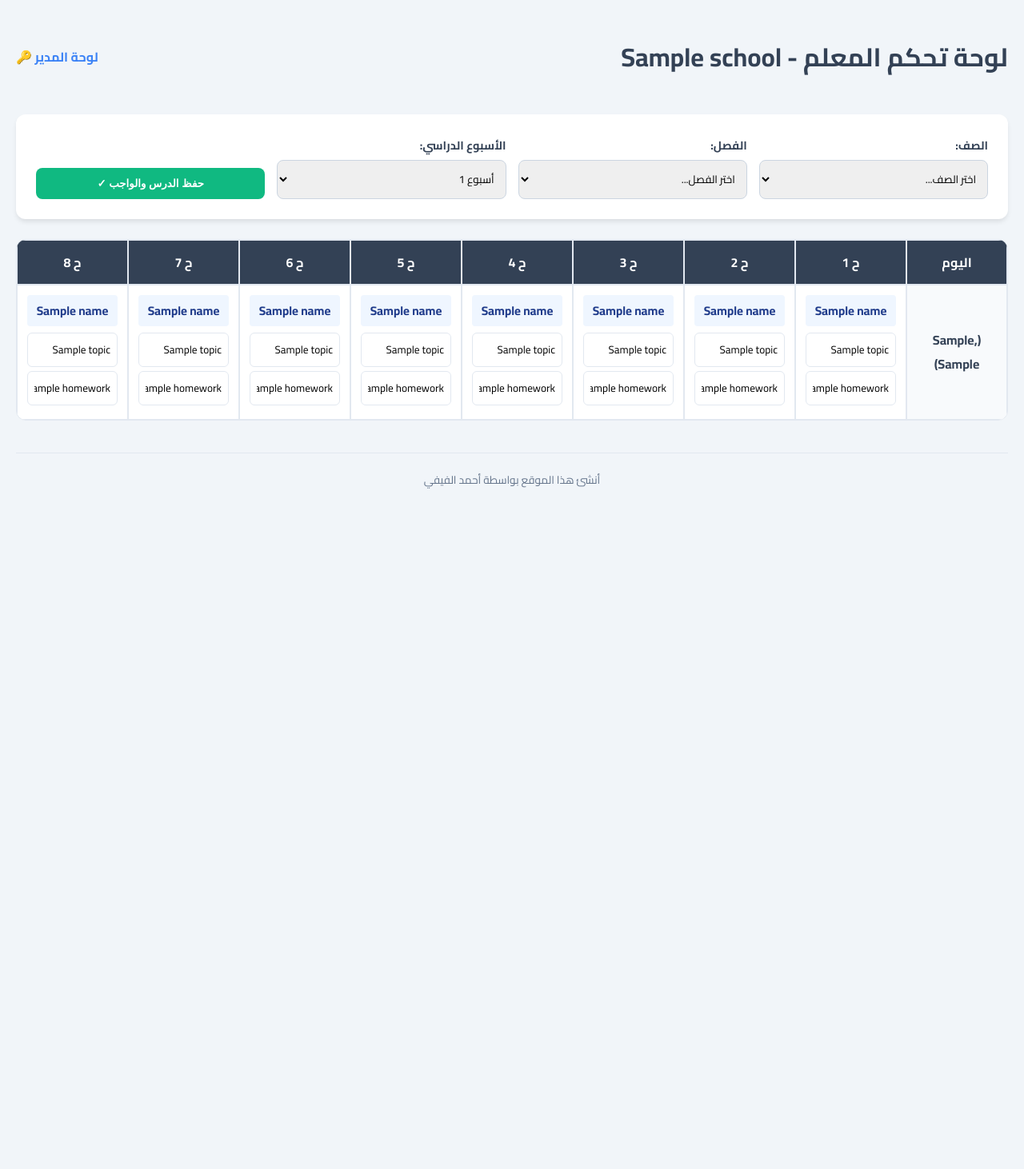
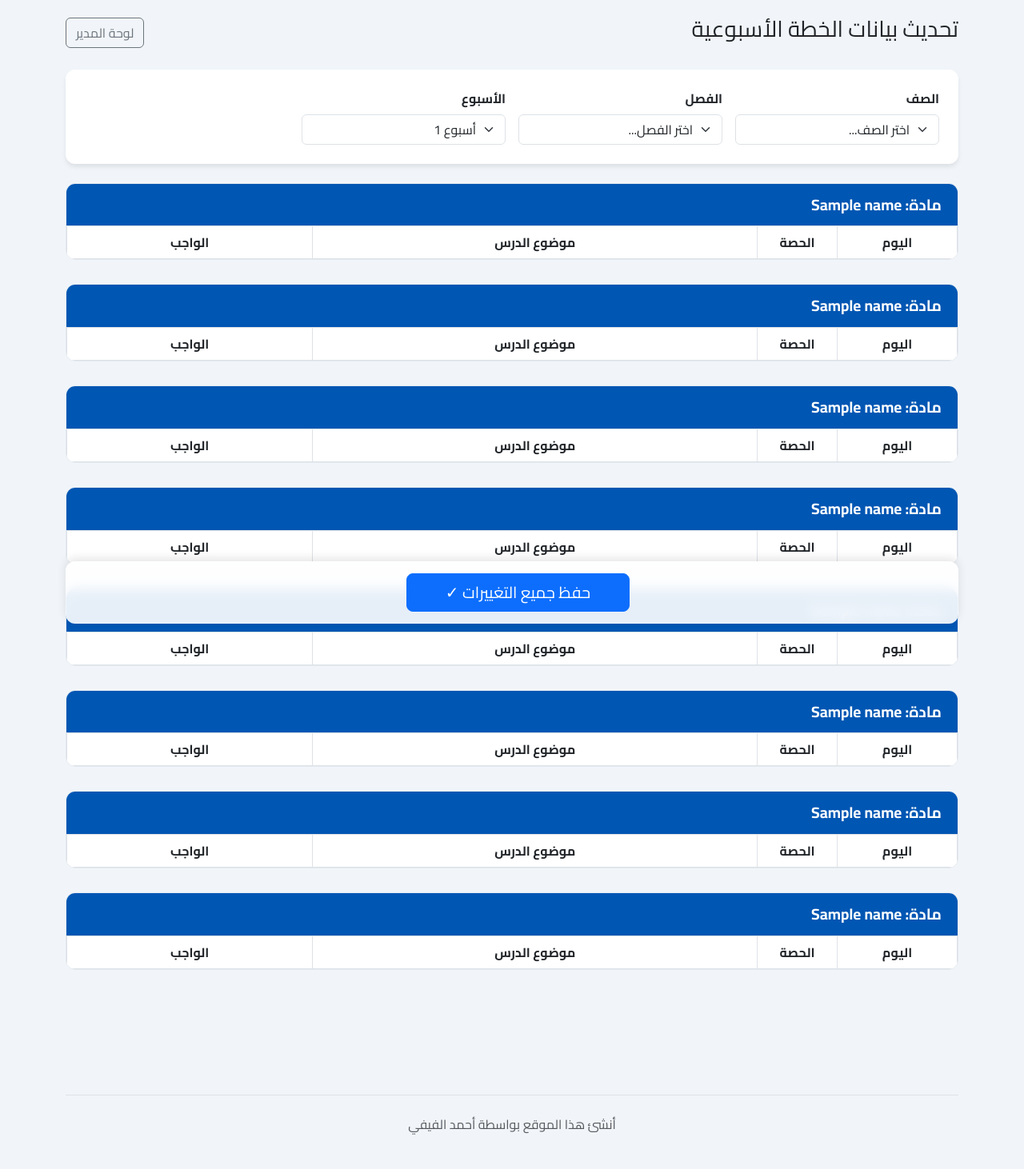
Before and after one commit to ahy564-cyber/Managing-the-weekly-plan, a Flask app: template templates/teacher.html in a window 1280 px wide. Shown: the whole page at 80% size. Before the commit the page ends 611 px from the top, so only its background shows below. Run offline with Flask 3, Linux system fonts and the light colour scheme; tables that the repository leaves empty hold one stand-in row (values such as "Sample post"); the template is opened without the code that fills it: values that come from a table or form of the project are taken from there, most other values are stand-ins (such as "Sample title", 1, 10 or a date in 2020); lists and menus that the app fills with data are empty.

Commit message:
Update admin and teacher views to match template and improve stability
Reverts multi-school logic to single-school for stability, updates admin settings for principal name and week dates, and refactors teacher and admin views to a subject-based table structure. Fixes programming errors and value errors by ensuring proper data handling and database schema synchronization.

Replit-Commit-Author: Agent
Replit-Commit-Session-Id: 76607616-290e-466f-968d-0bc928a374c2
Replit-Commit-Checkpoint-Type: intermediate_checkpoint
Replit-Commit-Event-Id: a5b8d510-0603-4450-84ae-ec0eb51ba9a0
Replit-Commit-Screenshot-Url: https://storage.googleapis.com/screenshot-production-us-central1/07a50d2c-fc51-4352-95cc-4821653c27e5/76607616-290e-466f-968d-0bc928a374c2/WymKtqA
Replit-Helium-Checkpoint-Created: true

```diff
--- a/main.py
+++ b/main.py
@@ -37,9 +37,7 @@ if not os.path.exists(UPLOAD_FOLDER):
 DAYS_AR = {'Sunday': 'الأحد', 'Monday': 'الاثنين', 'Tuesday': 'الثلاثاء', 'Wednesday': 'الأربعاء', 'Thursday': 'الخميس'}
 DAYS_ORDER = ['Sunday', 'Monday', 'Tuesday', 'Wednesday', 'Thursday']
 
-# Database Models (Reverting to Single-School logic)
-# We keep the columns in DB but ignore school_id in logic for stability
-
+# Database Models (Single-School state)
 class Grade(db.Model):
     id = db.Column(db.Integer, primary_key=True)
     name = db.Column(db.String(100), nullable=False)
@@ -106,7 +104,6 @@ def login():
     if request.method == 'POST':
         user = request.form.get('username')
         password = request.form.get('password')
-        # Hardcoded admin check for single-school stability for now
         if user == 'admin' and password == 'admin123':
             session.clear()
             session['user_role'] = 'admin'
@@ -167,7 +164,8 @@ def admin():
                     db.session.commit()
                     flash('تم حفظ الجدول الأساسي بنجاح')
         elif action == 'update_settings':
-            for key in ['period1_date', 'period2_date', 'final_date', 'current_week', 'school_name']:
+            keys = ['period1_date', 'period2_date', 'final_date', 'current_week', 'school_name', 'principal_name', 'week_start_date', 'week_end_date']
+            for key in keys:
                 val = request.form.get(key)
                 if val is not None:
                     s = Setting.query.filter_by(key=key).first()
@@ -209,15 +207,26 @@ def admin():
                     for day in DAYS_ORDER:
                         for period in range(1, 9):
                             subject_name = request.form.get(f'override_{day}_{period}')
-                            if subject_name is not None:
-                                subject_name = subject_name.strip()
-                                exists = WeeklyData.query.filter_by(class_id=class_id, week_number=week_number, day=day, period=period).first()
-                                if exists:
-                                    exists.subject_name = subject_name
-                                else:
-                                    if subject_name:
-                                        db.session.add(WeeklyData(class_id=class_id, week_number=week_number, day=day, period=period, subject_name=subject_name))
-                    log_activity('admin', f'تحديث التجاوزات الأسبوعية بالكامل (الأسبوع {week_number}, الفصل {cls.name})')
+                            topic = request.form.get(f'topic_{day}_{period}')
+                            homework = request.form.get(f'homework_{day}_{period}')
+
+                            exists = WeeklyData.query.filter_by(class_id=class_id, week_number=week_number, day=day, period=period).first()
+                            if exists:
+                                if subject_name is not None: exists.subject_name = subject_name.strip()
+                                if topic is not None: exists.topic = topic.strip()
+                                if homework is not None: exists.homework = homework.strip()
+                            else:
+                                if (subject_name and subject_name.strip()) or (topic and topic.strip()) or (homework and homework.strip()):
+                                    db.session.add(WeeklyData(
+                                        class_id=class_id,
+                                        week_number=week_number,
+                                        day=day,
+                                        period=period,
+                                        subject_name=subject_name.strip() if subject_name else '',
+                                        topic=topic.strip() if topic else '',
+                                        homework=homework.strip() if homework else ''
+                                    ))
+                    log_activity('admin', f'تحديث البيانات الأسبوعية بالكامل (الأسبوع {week_number}, الفصل {cls.name})')
                     db.session.commit()
                     flash('تم حفظ التعديلات الأسبوعية بالكامل بنجاح')
         db.session.commit()
@@ -350,7 +359,23 @@ def student(grade_id, class_id):
             day_data = schedule[w.day][w.period]
             day_data.update({'topic': w.topic, 'homework': w.homework})
             if w.subject_name: day_data['subject_name'] = w.subject_name
-    return render_template('student.html', schedule=schedule, days_ar=DAYS_AR, days_order=DAYS_ORDER, settings=settings_dict,
+
+    # Group by subject for the new UI
+    subject_groups = {}
+    for day in DAYS_ORDER:
+        for p in range(1, 9):
+            data = schedule[day][p]
+            s_name = data['subject_name'] or 'بدون عنوان'
+            if s_name not in subject_groups:
+                subject_groups[s_name] = []
+            subject_groups[s_name].append({
+                'day': day,
+                'period': p,
+                'topic': data['topic'],
+                'homework': data['homework']
+            })
+
+    return render_template('student.html', schedule=schedule, subject_groups=subject_groups, days_ar=DAYS_AR, days_order=DAYS_ORDER, settings=settings_dict,
                          week=week, grade_name=grade.name if grade else '', class_name=cls.name if cls else '')
 
 @app.route('/')
@@ -359,7 +384,6 @@ def index():
 
 if __name__ == '__main__':
     with app.app_context():
-        # Avoid create_all if it might cause issues, or use it to ensure non-existing columns are fine
         try:
             db.create_all()
             print("Successfully connected to PostgreSQL.")
--- a/templates/teacher.html
+++ b/templates/teacher.html
@@ -2,138 +2,168 @@
 <html lang="ar" dir="rtl">
 <head>
     <meta charset="UTF-8">
-    <title>لوحة المعلم</title>
+    <meta name="viewport" content="width=device-width, initial-scale=1.0">
+    <title>تحديث الخطة - مدارس الثقافة الرقمية</title>
+    <link href="https://cdn.jsdelivr.net/npm/bootstrap@5.3.0/dist/css/bootstrap.min.css" rel="stylesheet">
     <link href="https://fonts.googleapis.com/css2?family=Cairo:wght@400;700&display=swap" rel="stylesheet">
     <style>
-        body { font-family: 'Cairo', sans-serif; margin: 20px; background: #f1f5f9; color: #334155; }
-        .card { background: white; padding: 25px; border-radius: 12px; margin-bottom: 25px; box-shadow: 0 4px 6px -1px rgb(0 0 0 / 0.1); }
-        .controls { display: grid; grid-template-columns: repeat(auto-fit, minmax(150px, 1fr)); gap: 15px; align-items: flex-end; }
-        label { display: block; margin-bottom: 5px; font-weight: 600; font-size: 0.9em; }
-        select { padding: 10px; border-radius: 8px; border: 1.5px solid #cbd5e1; width: 100%; font-family: inherit; }
-        table { width: 100%; border-collapse: separate; border-spacing: 0; background: white; border-radius: 12px; overflow: hidden; border: 1px solid #e2e8f0; }
-        th, td { border: 1px solid #e2e8f0; padding: 12px; text-align: center; }
-        th { background: #334155; color: white; font-weight: 700; }
-        input { width: 100%; border: 1px solid #e2e8f0; padding: 8px; border-radius: 6px; box-sizing: border-box; font-family: inherit; margin-bottom: 5px; }
-        input:focus { border-color: #3b82f6; outline: none; }
-        .fixed-sub { font-weight: 700; color: #1e3a8a; background: #eff6ff; padding: 5px; border-radius: 4px; display: block; margin-bottom: 8px; font-size: 0.95em; }
-        .save-btn { background: #10b981; color: white; border: none; padding: 12px 30px; border-radius: 8px; cursor: pointer; font-weight: 700; transition: all 0.2s; }
-        .save-btn:hover { background: #059669; transform: translateY(-1px); }
-        .header { display: flex; justify-content: space-between; align-items: center; margin-bottom: 20px; }
-        .admin-link { color: #3b82f6; text-decoration: none; font-weight: 600; }
+        body { font-family: 'Cairo', sans-serif; background-color: #f1f5f9; padding: 20px; }
+        .card { border-radius: 12px; border: none; box-shadow: 0 4px 6px -1px rgba(0,0,0,0.1); margin-bottom: 25px; }
+        .header { display: flex; justify-content: space-between; align-items: center; margin-bottom: 25px; }
+        .subject-block { background: white; border-radius: 12px; margin-bottom: 30px; border: 1px solid #e2e8f0; overflow: hidden; }
+        .subject-title { background: #0056b3; color: white; padding: 12px 20px; font-weight: bold; font-size: 1.2rem; }
+        .table { margin-bottom: 0; }
+        th { background: #f8fafc; text-align: center; }
+        td { vertical-align: middle; }
+        .day-label { font-weight: bold; background: #f8fafc; width: 120px; text-align: center; }
+        .input-group-text { background: #f8fafc; font-weight: bold; font-size: 0.85rem; }
+        .save-bar { position: sticky; bottom: 20px; background: rgba(255,255,255,0.9); backdrop-filter: blur(8px); padding: 15px; border-radius: 12px; box-shadow: 0 -4px 12px rgba(0,0,0,0.1); z-index: 1000; display: flex; justify-content: center; gap: 15px; }
+        .locked-row { background-color: #fff1f2 !important; }
+        .locked-text { color: #e11d48; font-size: 0.8rem; font-weight: bold; }
     </style>
 </head>
 <body>
+    <div class="container">
         <div class="header">
-        <h1>لوحة تحكم المعلم - {{ school.name }}</h1>
-        <a href="/{{ school.slug }}/admin" class="admin-link">لوحة المدير 🔑</a>
+            <h1 class="h3">تحديث بيانات الخطة الأسبوعية</h1>
+            <a href="/admin" class="btn btn-outline-secondary">لوحة المدير</a>
         </div>
 
-    <div class="card">
-        <div class="controls">
-            <div>
-                <label>الصف:</label>
-                <select onchange="location.href='/{{ school.slug }}/teacher?grade_id='+this.value">
+        <div class="card p-4 mb-4">
+            <div class="row g-3 align-items-end">
+                <div class="col-md-3">
+                    <label class="form-label fw-bold">الصف</label>
+                    <select class="form-select" onchange="location.href='?grade_id='+this.value">
                         <option value="">اختر الصف...</option>
                         {% for g in grades %}<option value="{{ g.id }}" {% if selected_grade == g.id|string %}selected{% endif %}>{{ g.name }}</option>{% endfor %}
                     </select>
                 </div>
-            <div>
-                <label>الفصل:</label>
-                <select onchange="location.href='/{{ school.slug }}/teacher?grade_id={{ selected_grade }}&class_id='+this.value">
+                <div class="col-md-3">
+                    <label class="form-label fw-bold">الفصل</label>
+                    <select class="form-select" onchange="location.href='?grade_id={{ selected_grade }}&class_id='+this.value">
                         <option value="">اختر الفصل...</option>
                         {% for c in classes %}<option value="{{ c.id }}" {% if selected_class == c.id|string %}selected{% endif %}>{{ c.name }}</option>{% endfor %}
                     </select>
                 </div>
-            <div>
-                <label>الأسبوع الدراسي:</label>
-                <select onchange="location.href='/{{ school.slug }}/teacher?grade_id={{ selected_grade }}&class_id={{ selected_class }}&week='+this.value">
+                <div class="col-md-3">
+                    <label class="form-label fw-bold">الأسبوع</label>
+                    <select class="form-select" onchange="location.href='?grade_id={{ selected_grade }}&class_id={{ selected_class }}&week='+this.value">
                         {% for w in range(1, 20) %}<option value="{{ w }}" {% if selected_week == w|string %}selected{% endif %}>أسبوع {{ w }}</option>{% endfor %}
                     </select>
                 </div>
-            <button class="save-btn" onclick="saveData()">حفظ الدرس والواجب ✓</button>
             </div>
         </div>
 
         {% if selected_class %}
-    <table>
+        <div id="content-area">
+            {% set subject_list = [] %}
+            {% for d in days_order %}
+                {% for p in range(1, 9) %}
+                    {% if schedule[d][p].subject_name and schedule[d][p].subject_name not in subject_list %}
+                        {% set _ = subject_list.append(schedule[d][p].subject_name) %}
+                    {% endif %}
+                {% endfor %}
+            {% endfor %}
+
+            {% for sub in subject_list %}
+            <div class="subject-block">
+                <div class="subject-title">مادة: {{ sub }}</div>
+                <div class="table-responsive">
+                    <table class="table table-bordered">
                         <thead>
                             <tr>
-                <th style="width: 100px;">اليوم</th>
-                {% for p in range(1, 9) %}<th>ح {{ p }}</th>{% endfor %}
+                                <th style="width: 150px;">اليوم</th>
+                                <th style="width: 100px;">الحصة</th>
+                                <th>موضوع الدرس</th>
+                                <th>الواجب</th>
                             </tr>
                         </thead>
                         <tbody>
                             {% for d in days_order %}
                                 {% set is_locked = d in locked_days %}
-            <tr {% if is_locked %}style="background: #fff1f2;"{% endif %}>
-                <td style="background: #f8fafc; font-weight: 700;">
+                                {% for p in range(1, 9) %}
+                                    {% if schedule[d][p].subject_name == sub %}
+                                    <tr class="{% if is_locked %}locked-row{% endif %}" data-day="{{ d }}" data-period="{{ p }}" data-subject="{{ sub }}">
+                                        <td class="day-label">
                                             {{ days_ar[d] }}
-                    {% if is_locked %}
-                    <br><span style="color: #e11d48; font-size: 0.7em;">(مغلق)</span>
+                                            {% if is_locked %}<br><span class="locked-text">(مغلق)</span>{% endif %}
+                                        </td>
+                                        <td class="text-center fw-bold">{{ p }}</td>
+                                        <td>
+                                            <textarea class="form-control topic" rows="2" {% if is_locked %}disabled{% endif %}>{{ schedule[d][p].topic }}</textarea>
+                                        </td>
+                                        <td>
+                                            <textarea class="form-control homework" rows="2" {% if is_locked %}disabled{% endif %}>{{ schedule[d][p].homework }}</textarea>
+                                        </td>
+                                    </tr>
                                     {% endif %}
-                </td>
-                {% for p in range(1, 9) %}
-                <td data-day="{{ d }}" data-period="{{ p }}">
-                    {% if is_locked %}
-                        <span style="color: #94a3b8; font-size: 0.8em;">هذا اليوم مغلق في هذا الأسبوع محدد من قبل الإدارة</span>
-                    {% elif schedule[d][p].subject_name %}
-                        <span class="fixed-sub">{{ schedule[d][p].subject_name }}</span>
-                        <input type="text" class="topic" value="{{ schedule[d][p].topic }}" placeholder="الدرس اليومي...">
-                        <input type="text" class="hw" value="{{ schedule[d][p].homework }}" placeholder="الواجب المنزلي...">
-                    {% else %}
-                        <span style="color: #cbd5e1; font-size: 0.8em;">لا توجد مادة</span>
-                    {% endif %}
-                </td>
                                 {% endfor %}
-            </tr>
                             {% endfor %}
                         </tbody>
                     </table>
+                </div>
+            </div>
+            {% endfor %}
+        </div>
+
+        <div class="save-bar">
+            <button class="btn btn-primary btn-lg px-5" onclick="saveBatch()">حفظ جميع التغييرات ✓</button>
+            <div id="save-status" class="align-self-center fw-bold"></div>
+        </div>
         {% else %}
-    <div style="text-align: center; padding: 50px; background: white; border-radius: 12px; color: #94a3b8;">
-        <h3>يرجى اختيار الصف والفصل للبدء في تعبئة البيانات</h3>
+        <div class="text-center p-5 bg-white rounded-3 shadow-sm">
+            <h4 class="text-muted">يرجى اختيار الصف والفصل للبدء في تعبئة الخطة</h4>
         </div>
         {% endif %}
 
+        <footer class="text-center mt-5 py-4 text-muted border-top">
+            أنشئ هذا الموقع بواسطة أحمد الفيفي
+        </footer>
+    </div>
+
     <script>
-        function saveData() {
+        async function saveBatch() {
             const entries = [];
-            document.querySelectorAll('td[data-day]').forEach(td => {
-                const topic = td.querySelector('.topic');
-                if (topic) {
+            document.querySelectorAll('tr[data-day]').forEach(tr => {
+                const topic = tr.querySelector('.topic');
+                const homework = tr.querySelector('.homework');
+                if (topic && !topic.disabled) {
                     entries.push({
-                        day: td.dataset.day,
-                        period: td.dataset.period,
+                        day: tr.dataset.day,
+                        period: tr.dataset.period,
                         topic: topic.value,
-                        homework: td.querySelector('.hw').value
+                        homework: homework.value
                     });
                 }
             });
+
             if (entries.length === 0) return;
 
-            const btn = document.querySelector('.save-btn');
-            btn.textContent = 'جاري الحفظ...';
-            btn.style.opacity = '0.7';
+            const status = document.getElementById('save-status');
+            status.textContent = 'جاري الحفظ...';
+            status.className = 'align-self-center fw-bold text-primary';
 
-            fetch(location.href, {
+            try {
+                const response = await fetch(location.href, {
                     method: 'POST',
                     headers: {'Content-Type': 'application/json'},
                     body: JSON.stringify({entries})
-            }).then(r => {
-                if(r.ok) {
-                    btn.textContent = 'تم الحفظ بنجاح ✓';
-                    btn.style.background = '#059669';
-                    setTimeout(() => {
-                        btn.textContent = 'حفظ الدرس والواجب ✓';
-                        btn.style.background = '#10b981';
-                        btn.style.opacity = '1';
-                    }, 2000);
+                });
+
+                if (response.ok) {
+                    status.textContent = 'تم الحفظ بنجاح ✓';
+                    status.className = 'align-self-center fw-bold text-success';
+                    setTimeout(() => status.textContent = '', 3000);
+                } else {
+                    const data = await response.json();
+                    status.textContent = 'خطأ: ' + (data.message || 'فشل الحفظ');
+                    status.className = 'align-self-center fw-bold text-danger';
                 }
-            });
+            } catch (e) {
+                status.textContent = 'خطأ في الاتصال بالسيرفر';
+                status.className = 'align-self-center fw-bold text-danger';
+            }
         }
     </script>
-    <footer style="text-align: center; padding: 20px; color: #64748b; font-size: 0.85em; margin-top: 40px; border-top: 1px solid #e2e8f0;">
-        أنشئ هذا الموقع بواسطة أحمد الفيفي
-    </footer>
 </body>
 </html>
```
Also changed, not shown: templates/admin.html (+15 -9 lines). Lines whose indentation alone changed are shown as unchanged.
